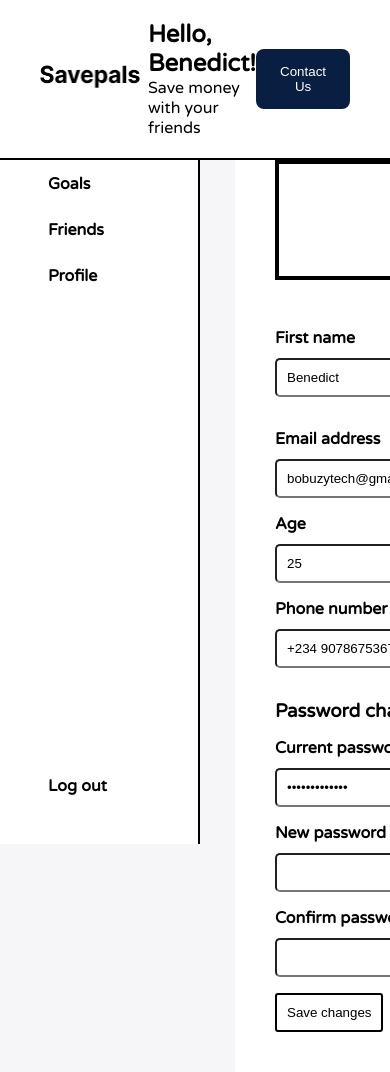
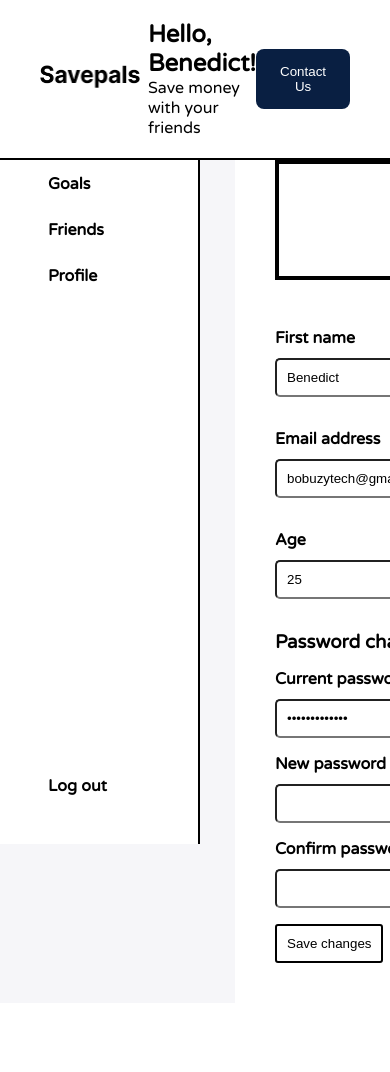
Before and after one commit to luckys-lnz/SavePals, a Flask app: template web_dynamic/templates/profile.html in a window 390 px wide; the page is wider, and only the part inside the window is pictured. After the commit the page ends 963 px from the top of that part, so only its background shows below. Run offline with Flask 3, Linux system fonts and the light colour scheme; the template is opened without the code that fills it, so the values that code supplies are empty; some libraries are stand-ins or nearby versions.

Commit message:
Style age and phone number fields

```diff
--- a/web_dynamic/static/css/profile.css
+++ b/web_dynamic/static/css/profile.css
@@ -21,6 +21,14 @@
     justify-content: space-between;
     gap: 2rem;
     margin-top: 2rem;
+}
+
+.age {
+    display: flex;
+    flex-direction: row;
+    justify-content: space-between;
+    gap: 2rem;
+    margin-top: 1rem;
 }
 
 .form-group {
```
